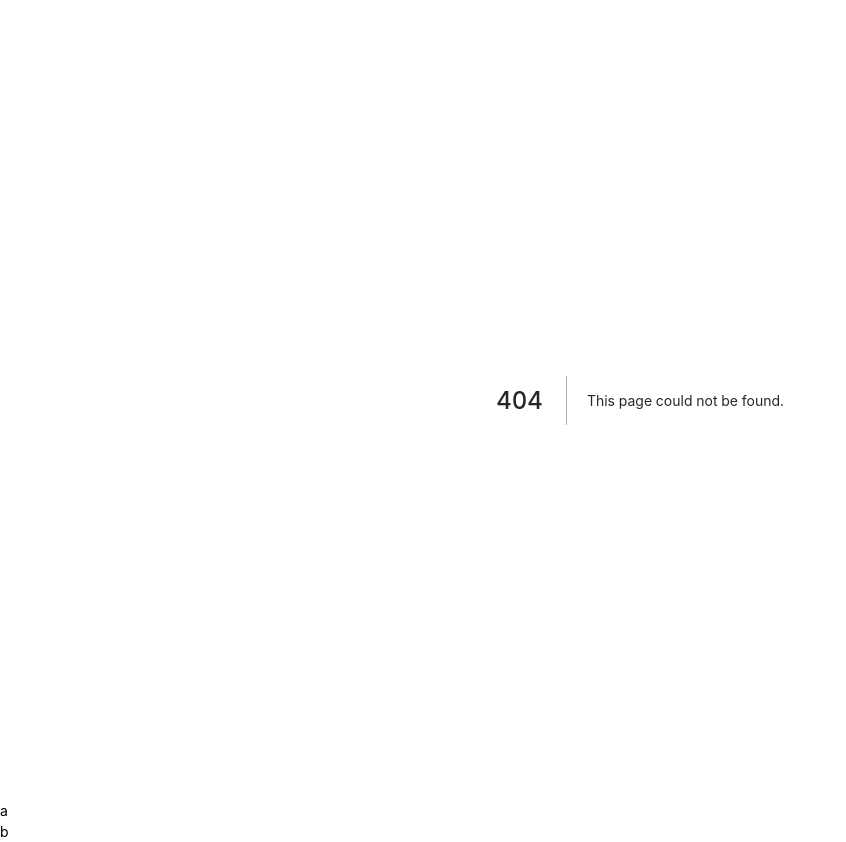
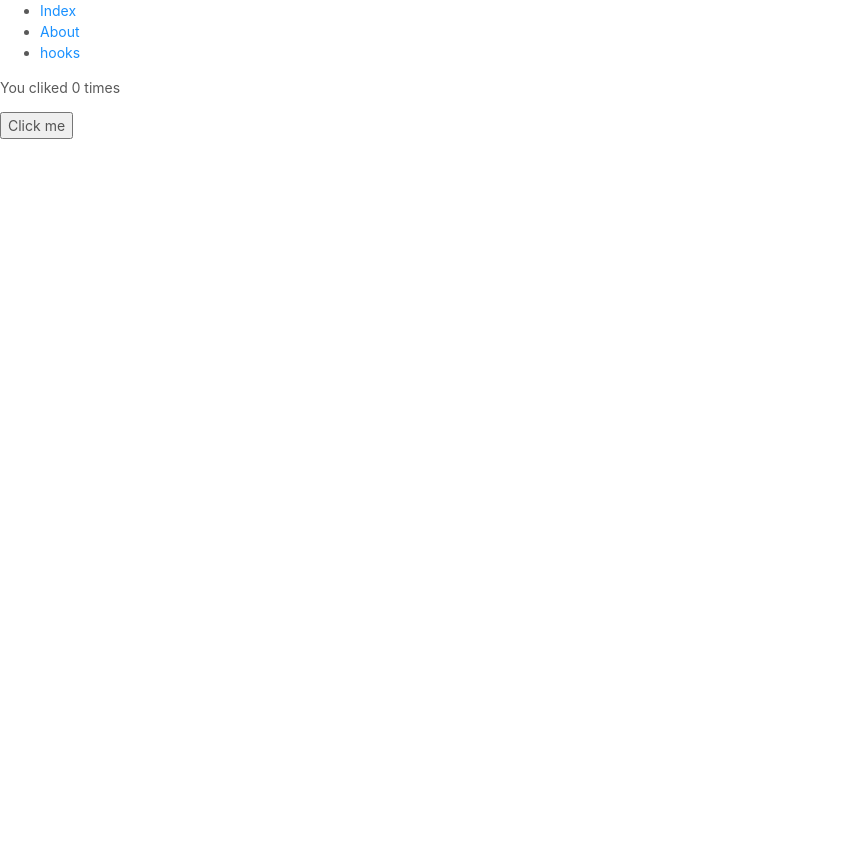
Before and after one commit to szy1000/next, a Next.js app: page /hooks in a window 1280 px wide. Before the commit this address had no page. Shown: the whole page, without its empty margins (0-846 px from the left). After the commit the page ends 800 px from the top, so only its background shows below. Built offline with nearby package versions, Linux system fonts and the light colour scheme; no server answers.

Commit message:
add hooks

```diff
--- a/package.json
+++ b/package.json
@@ -1,6 +1,7 @@
 {
   "dependencies": {
     "antd": "^3.23.2",
+    "axios": "^0.19.0",
     "ioredis": "^4.14.0",
     "koa": "^2.8.1",
     "koa-router": "^7.4.0",
--- a/pages/_document.js
+++ b/pages/_document.js
@@ -1,4 +1,5 @@
 import Document, { Head, Main, NextScript } from 'next/document'
+import Link from 'next/link'
 
 class MyDocument extends Document{
 
@@ -14,9 +15,12 @@ class MyDocument extends Document{
         <Head>
         </Head>
         <body>
+          <ul>
+            <li><Link href='/index' as='/index'><a>Index</a></Link></li>
+            <li><Link href='/about' as='/about'><a>About</a></Link></li>
+            <li><Link href='/hooks' as='/hooks'><a>hooks</a></Link></li>
+          </ul>
           <Main />
-          <div>a</div>
-          <div>b</div>
           <NextScript />
         </body>
       </html>
--- /dev/null
+++ b/pages/hooks.js
@@ -0,0 +1,27 @@
+import React, { useState, useEffect } from 'react'
+import axios from 'axios'
+
+function Example() {
+  const [count, setCount] = useState(0);
+
+  useEffect(() => {
+    axios.post('http://10.45.29.90/api/v1/consulation/homePage/newsList')
+      .then((res) => {
+        console.log(res)
+      })
+    document.title = `${count}`
+    return function cleanup() {
+      console.log(document.title)
+      document.title = 'app';
+    }
+  }, [count])
+
+  return (
+    <div>
+      <p>You cliked {count} times</p>
+      <button onClick={() => setCount(count + 1)}>Click me</button>
+    </div>
+  )
+}
+
+export default Example
--- a/pages/index.jsx
+++ b/pages/index.jsx
@@ -1,4 +1,3 @@
-import Link from 'next/link'
 import dynamic from 'next/dynamic'
 import { Button } from 'antd'
 import Head from 'next/head'
@@ -26,9 +25,6 @@ const Index = (props) => <div>
     <title>Home Page</title>
   </Head>
   <LazyComp />
-  <Link href='/about'>
-    <a>about</a>
-  </Link>
   <style jsx>
   {`
     h1 {
```
